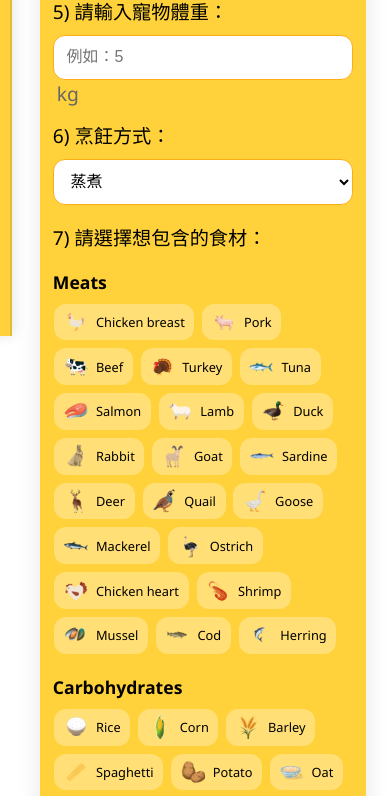
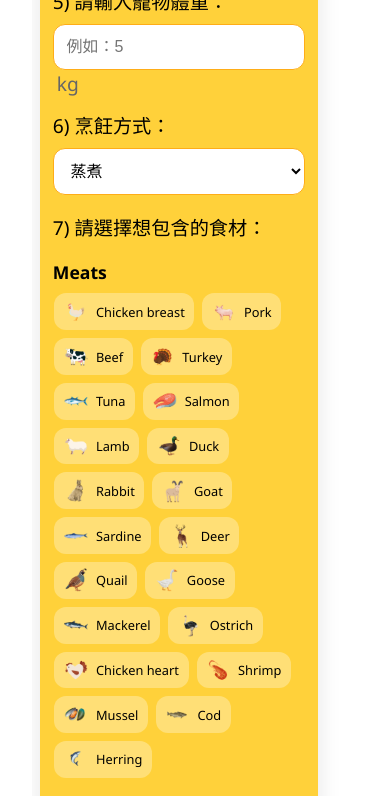
Before and after one commit to petalife/pet_food_calculator, a React (Vite) app: page / in a window 390 px wide. Shown: the part 608-1404 px from the top of the page. Built offline with nearby package versions, Linux system fonts and the light colour scheme.

Commit message:
Initial commit: Pet food mobile

```diff
--- a/src/App.css
+++ b/src/App.css
@@ -2,14 +2,45 @@
   background: #FFFFFF;
   font-family: 'Segoe UI', 'Noto Sans TC', Arial, sans-serif;
   margin: 0;
+  padding: 0;
   min-height: 100vh;
+  overflow-x: hidden;
+  width: 100%;
+  box-sizing: border-box;
+}
+
+* {
+  box-sizing: border-box;
+}
+
+/* Hide horizontal scrollbars */
+html {
+  overflow-x: hidden;
+}
+
+/* Custom scrollbar for webkit browsers */
+::-webkit-scrollbar-horizontal {
+  display: none;
+}
+
+/* Hide scrollbar for IE, Edge and Firefox */
+html {
+  -ms-overflow-style: none;  /* IE and Edge */
+  scrollbar-width: none;  /* Firefox */
+}
+
+/* Ensure no horizontal overflow */
+body {
+  max-width: 100vw;
 }
 
 .app-wrapper {
   position: relative;
   width: 100%;
+  max-width: 100vw;
   margin: 8rem auto 2rem auto;
   padding: 0;
+  overflow-x: hidden;
 }
 
 .app-container, .result-container {
@@ -17,10 +48,12 @@
   border-radius: 24px;
   box-shadow: 0 4px 24px rgba(0, 0, 0, 0.1);
   max-width: 800px;
+  width: calc(100% - 2rem);
   margin: 0 auto;
   padding: 2rem 1.5rem 2.5rem 1.5rem;
   position: relative;
   z-index: 1;
+  overflow-x: hidden;
 }
 
 .dog-suggestions {
@@ -843,6 +876,7 @@
   z-index: 999;
   transition: left 0.3s ease;
   overflow-y: auto;
+  overflow-x: hidden;
   padding: 80px 20px 20px 20px;
   box-shadow: 2px 0 12px rgba(0, 0, 0, 0.1);
 }
```
